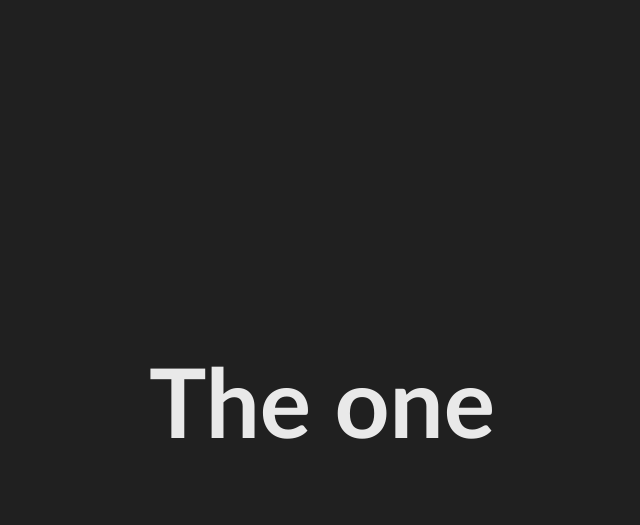
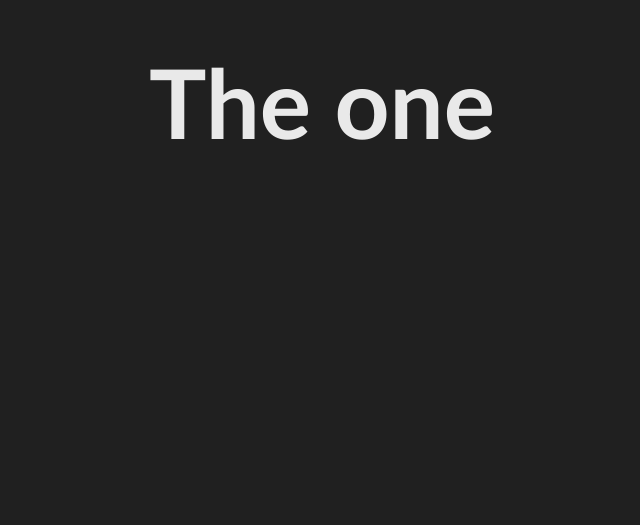
Before and after one commit to cacao-kkh/train-website, a plain HTML site: page index.html in a window 1280 px wide. Shown: the whole page, without its empty margins (318-958 px from the left). Drawn offline with Linux system fonts and the light colour scheme.

Commit message:
Update style.css

```diff
--- a/style.css
+++ b/style.css
@@ -1,19 +1,26 @@
-body{
+html, body {
+    margin: 0;
+    padding: 0;
+    box-sizing: border-box;
+    height: 100dvh;
     font-family: "Calibri", sans-serif;
+}
+
+body {
     font-size: 18px;
     color: black;
+}
 
-    margin: 0;
-    height: 100dvh;
+.title {
     display: flex;
     justify-content: center;
     align-items: center;
+    transform: translateY(-20px);
+    text-align: center;
 }
-h1{
+
+h1 {
     color: #e9e9e9;
     font-size: 96px;
     font-weight: bolder;
 }
-.title{
-    text-align: center;
-}
```
